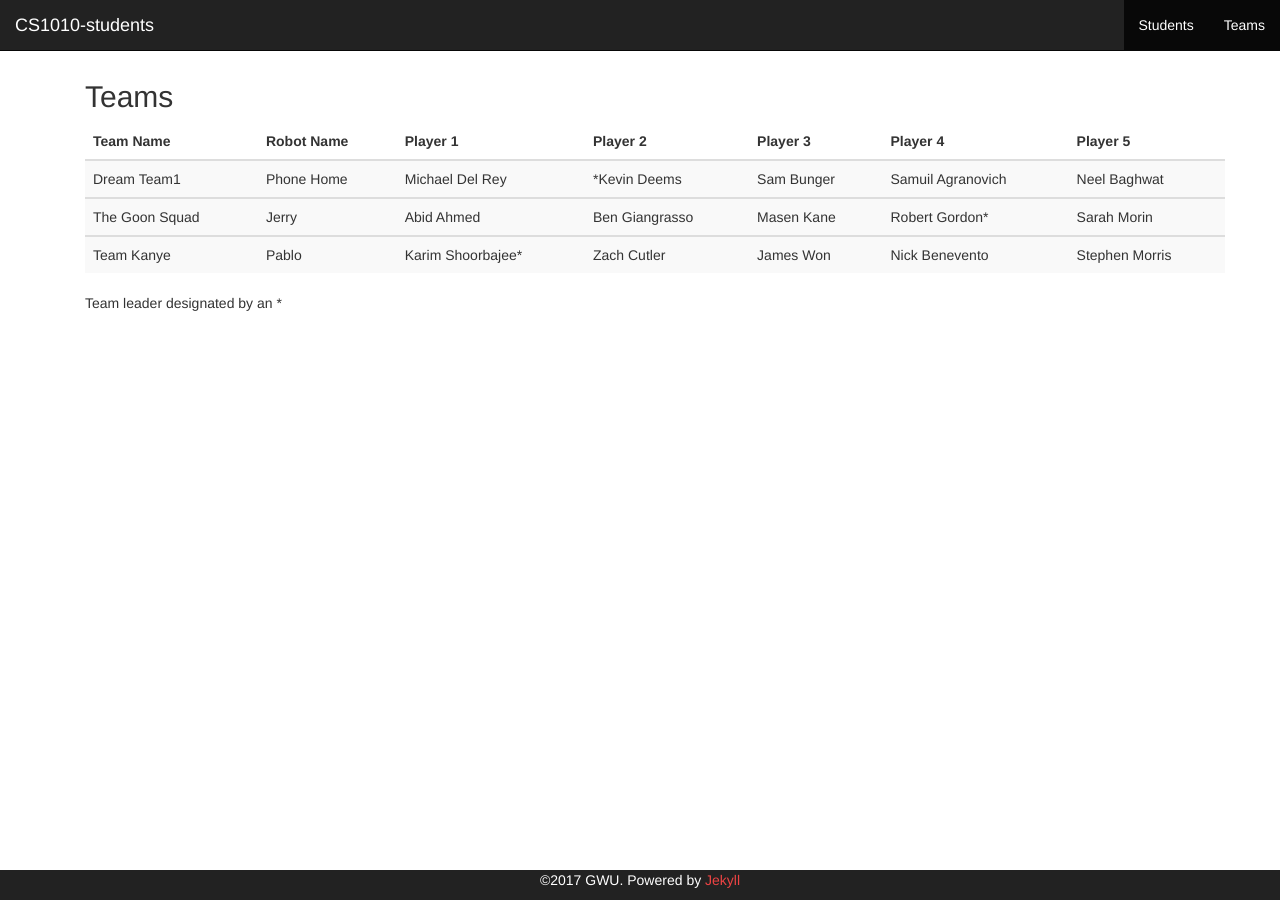
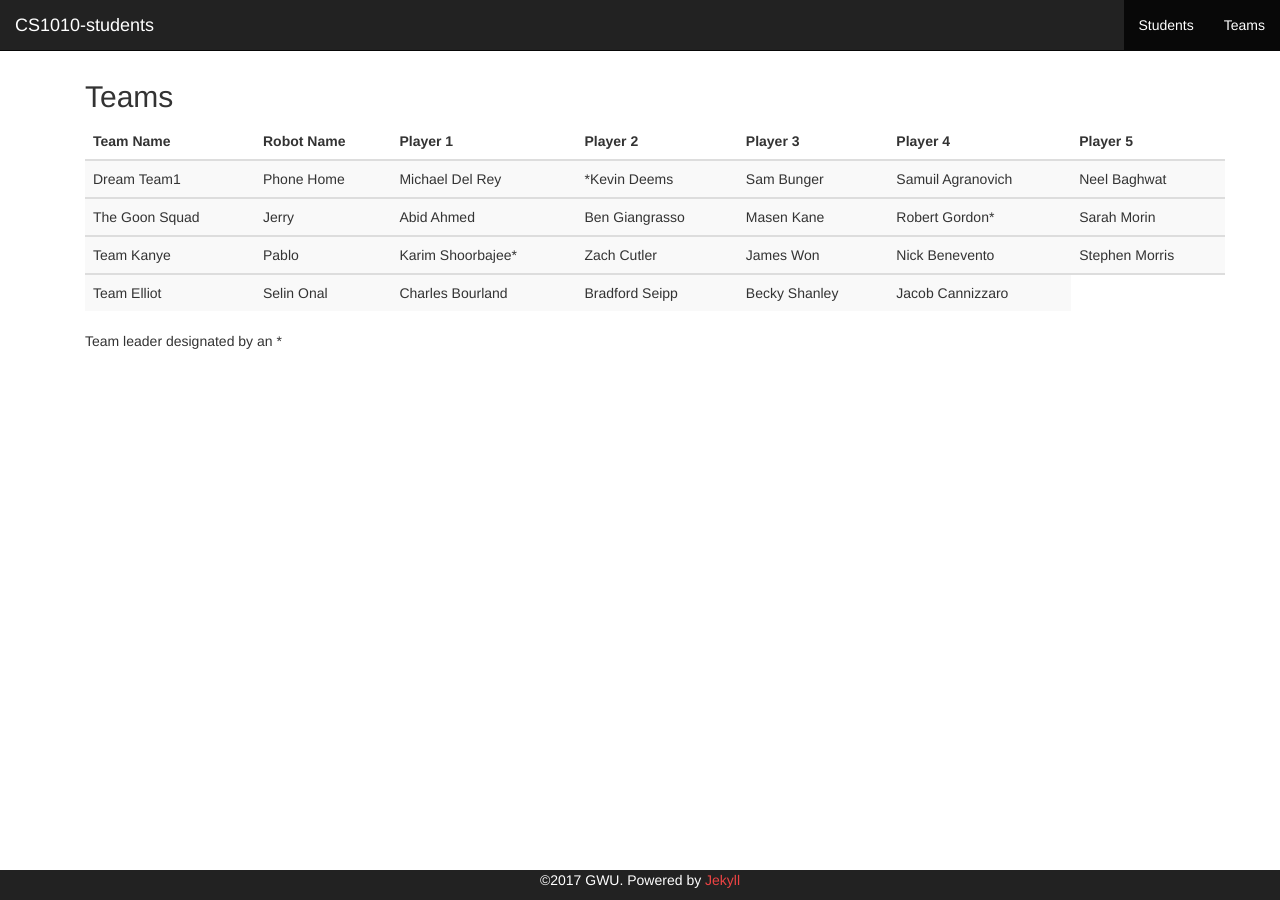
Before and after one commit to mdavidson022/CS1010-students, a Jekyll site: the page built from teams.html, in a window 1280 px wide. Built offline with Jekyll 4.4.1, drawn with Linux system fonts in a browser that asks for light colours.

Commit message:
Added my team info

```diff
--- a/teams.html
+++ b/teams.html
@@ -59,6 +59,16 @@ layout: default
 			  <td>Stephen Morris</td>
 			</tr>
 		</tbody>
+		<tbody>
+			<tr>
+			  <td>Team Elliot</td>
+		      <td>Selin Onal</td>
+			  <td>Charles Bourland</td>
+			  <td>Bradford Seipp</td>
+			  <td>Becky Shanley</td>
+		      <td>Jacob Cannizzaro</td>
+			</tr>
+		</tbody>
 	</table>
 </div>
 <p>Team leader designated by an *</p>
```
